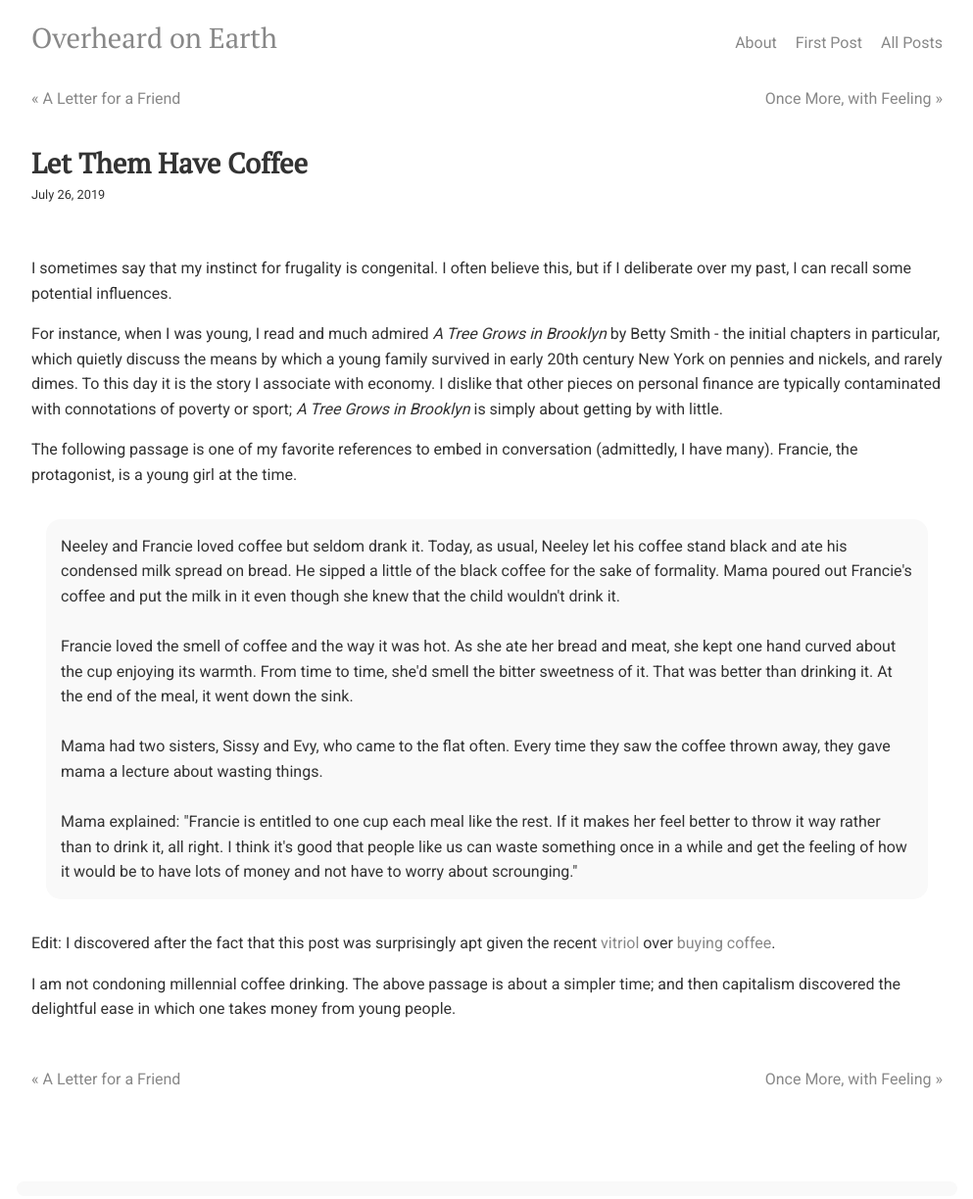
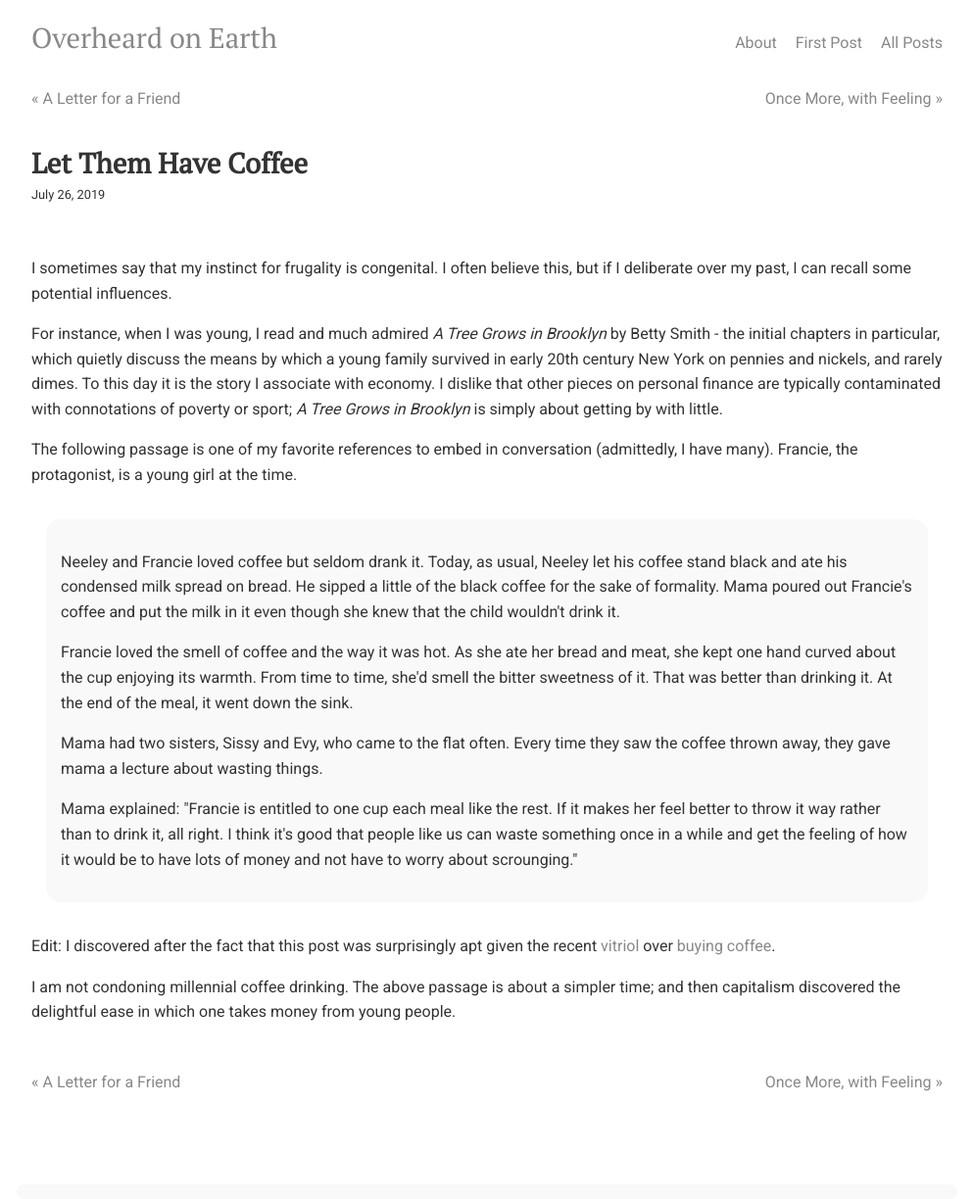
Before and after one commit to overheardonearth/overheardonearth.github.io, a Jekyll site: the page built from _posts/2019-07-26-let-them-have-coffee.html, in a window 1280 px wide. Shown: the whole page at 98% size, without its empty margins (143-1136 px from the left). Built offline with Jekyll 4.4.1, drawn with Linux system fonts in a browser that asks for light colours; comment, search, counter and statistics services are not loaded.

Commit message:
Update 2019-07-26-let-them-have-coffee.html

```diff
--- a/_posts/2019-07-26-let-them-have-coffee.html
+++ b/_posts/2019-07-26-let-them-have-coffee.html
@@ -14,15 +14,15 @@ I sometimes say that my instinct for frugality is congenital. I often believe th
 The following passage is one of my favorite references to embed in conversation (admittedly, I have many). Francie, the protagonist, is a young girl at the time.
 
 <div class="media">
-Neeley and Francie loved coffee but seldom drank it. Today, as usual, Neeley let his coffee stand black and ate his condensed milk spread on bread. He sipped a little of the black coffee for the sake of formality. Mama poured out Francie's coffee and put the milk in it even though she knew that the child wouldn't drink it.
+<p>Neeley and Francie loved coffee but seldom drank it. Today, as usual, Neeley let his coffee stand black and ate his condensed milk spread on bread. He sipped a little of the black coffee for the sake of formality. Mama poured out Francie's coffee and put the milk in it even though she knew that the child wouldn't drink it.
 
- <br><br>
+<p>
 Francie loved the smell of coffee and the way it was hot. As she ate her bread and meat, she kept one hand curved about the cup enjoying its warmth. From time to time, she'd smell the bitter sweetness of it. That was better than drinking it. At the end of the meal, it went down the sink.
 
- <br><br>
+<p>
 Mama had two sisters, Sissy and Evy, who came to the flat often. Every time they saw the coffee thrown away, they gave mama a lecture about wasting things.
 
- <br><br>
+<p>
 Mama explained: "Francie is entitled to one cup each meal like the rest. If it makes her feel better to throw it way rather than to drink it, all right. I think it's good that people like us can waste something once in a while and get the feeling of how it would be to have lots of money and not have to worry about scrounging." </div>
 
 
```
